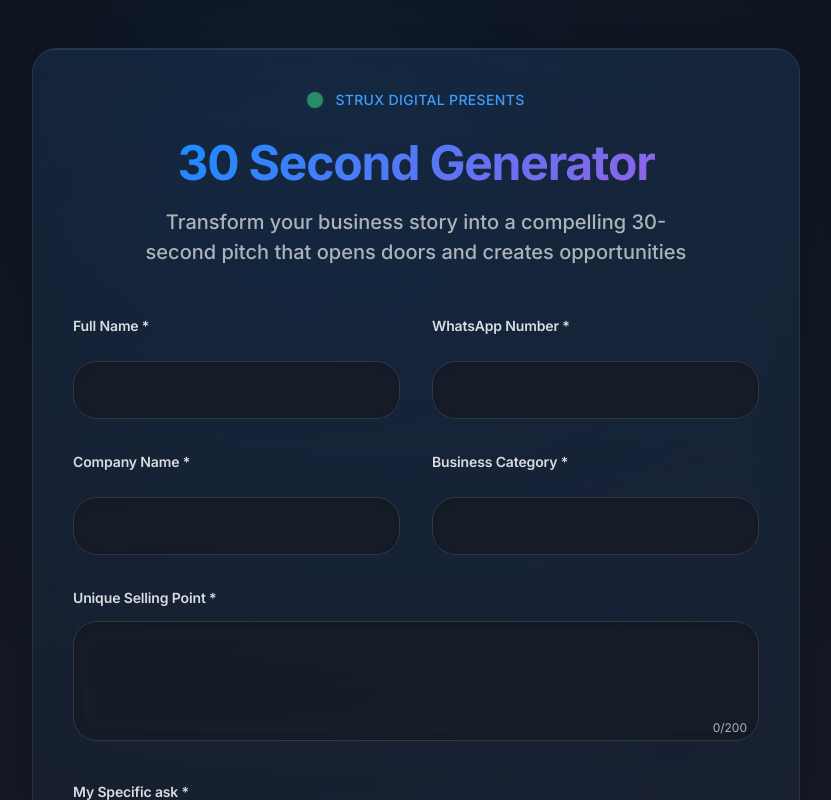
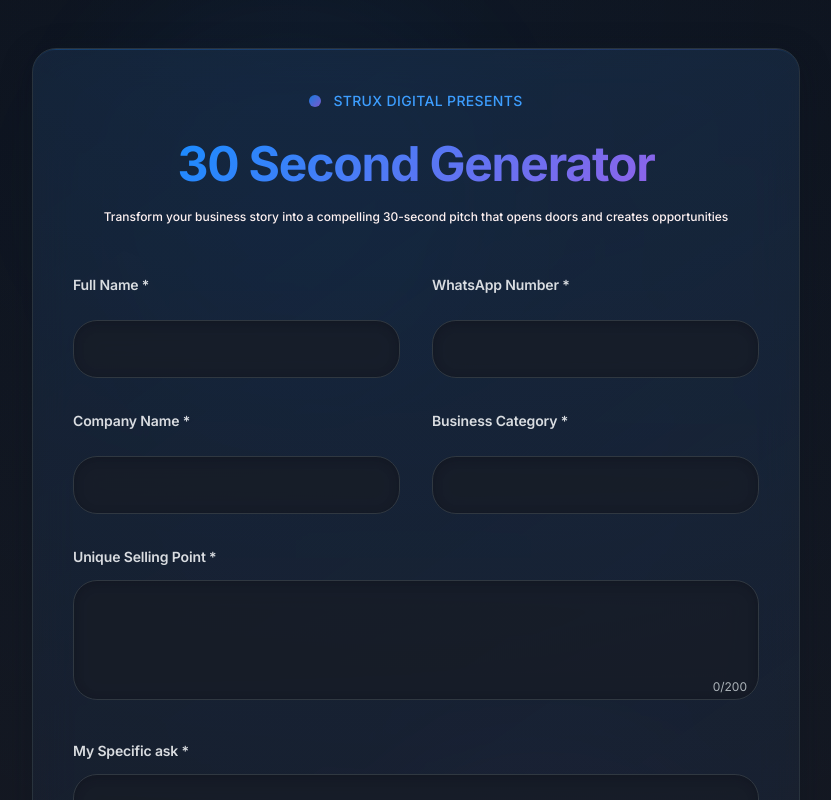
Before and after one commit to vivek-kandula-strux/elevator-pitch-generator, a React (Vite) app: page / in a window 1280 px wide. Shown: the top 800 px of the page, without its empty margins (224-1055 px from the left). Built offline with nearby package versions, Linux system fonts and the light colour scheme.

Commit message:
Visual edit in Lovable
Edited UI in Lovable

```diff
--- a/src/components/BusinessForm.tsx
+++ b/src/components/BusinessForm.tsx
@@ -85,7 +85,7 @@ export default function BusinessForm({
   return <div className="form-card p-4 md:p-6 lg:p-10 max-w-3xl mx-auto animate-fade-in">
       <div className="text-center mb-12">
         <div className="inline-flex items-center gap-3 mb-6">
-          <div className="w-4 h-4 rounded-full bg-success animate-blink-online"></div>
+          <div className="w-3 h-3 rounded-full bg-gradient-primary animate-pulse-glow"></div>
           <div className="text-sm font-medium text-primary-ultra tracking-wide uppercase">
             Strux Digital Presents
           </div>
@@ -95,7 +95,7 @@ export default function BusinessForm({
             30 Second Generator
           </span>
         </h1>
-        <p className="text-xl text-muted-foreground text-balance max-w-2xl mx-auto font-medium">
+        <p className="text-balance max-w-2xl mx-auto font-medium text-red-50 text-xs">
           Transform your business story into a compelling 30-second pitch that opens doors and creates opportunities
         </p>
       </div>
```
